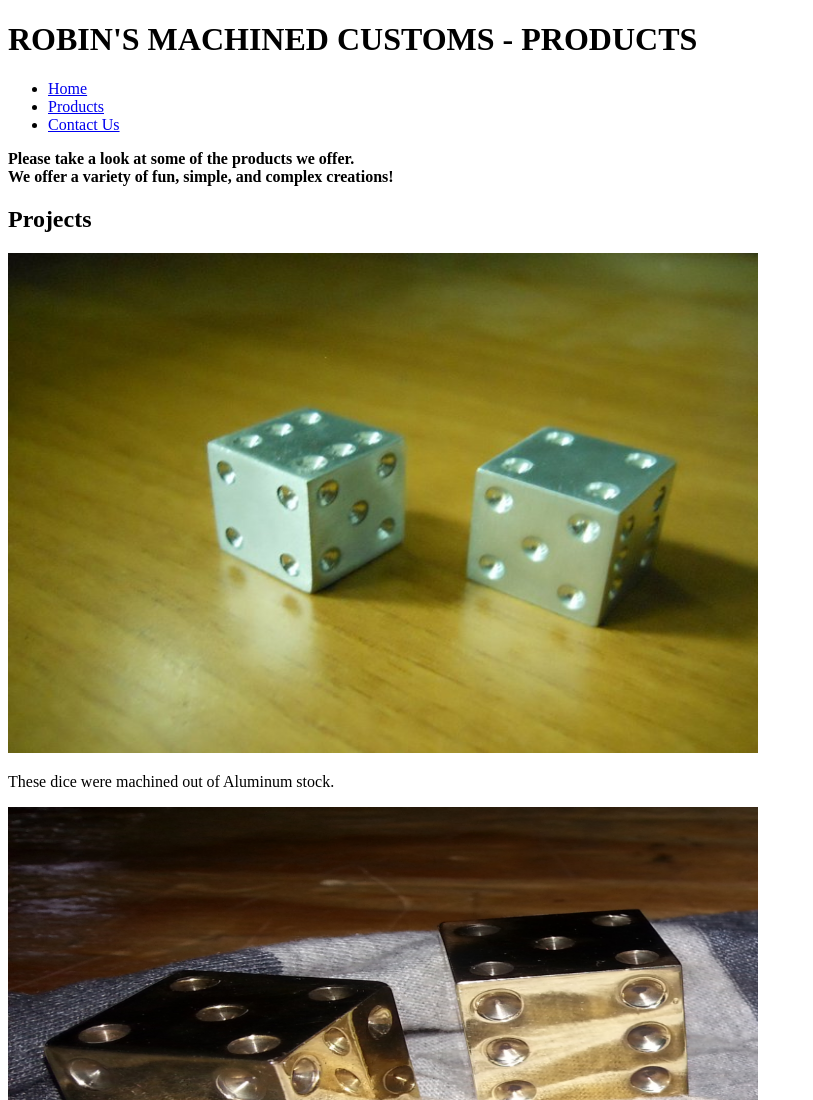
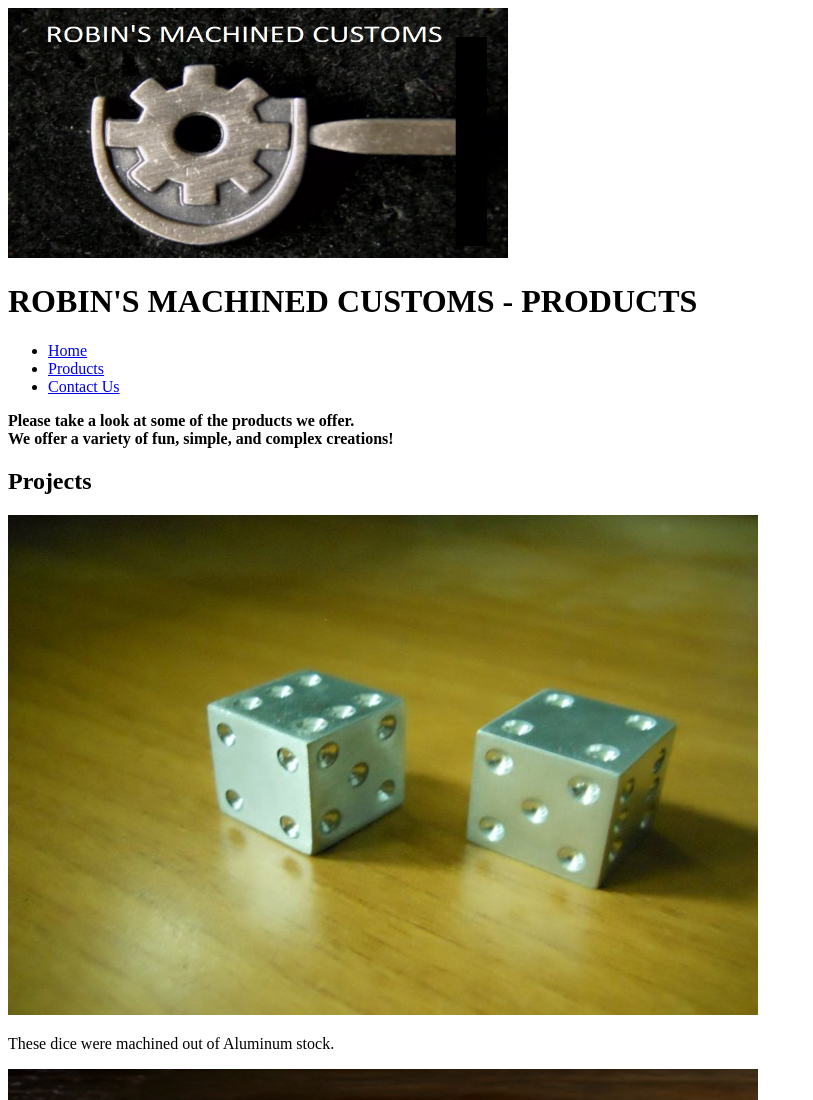
Before and after one commit to robinguyton/COMP001-Mod3-Online-Store, a plain HTML site: page products.html in a window 1280 px wide. Shown: the top 1100 px of the page, without its empty margins (0-813 px from the left). Drawn offline with Linux system fonts and the light colour scheme.

Commit message:
Modified logo, ready to submit

```diff
--- a/products.html
+++ b/products.html
@@ -13,6 +13,10 @@
 <body>
 
 <header>
+
+    <!-- Header goes here -->
+
+<img src="images/sitelogo.jpg" alt="photo of logo" height="250" width="500">
 
 <h1>ROBIN'S MACHINED CUSTOMS - PRODUCTS</h1>
 
```
Also changed, not shown: contact.html (+5 -0 lines), index.html (+2 -2 lines).
